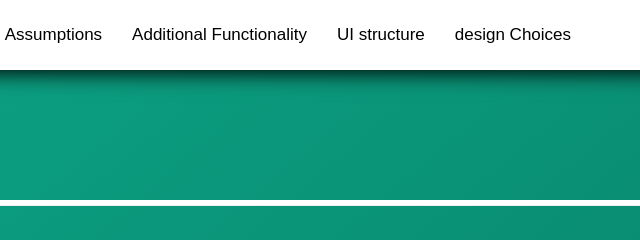
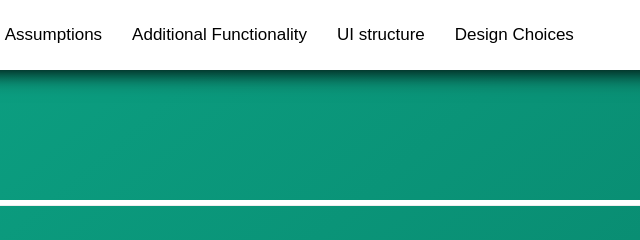
Before and after one commit to setokk/PhysioLink-Backend, a website: page documentation/mobile-documentation.html in a window 1280 px wide. Shown: the top 240 px of the page, 618-1258 px from the left. Drawn offline with Linux system fonts and the light colour scheme.

Commit message:
Lowercase to uppercase

```diff
--- a/documentation/mobile-documentation.html
+++ b/documentation/mobile-documentation.html
@@ -167,7 +167,7 @@
             <li><a href="#assu">Assumptions</a></li>
             <li><a href="#add-func">Additional Functionality</a></li>
             <li><a href="#UI">UI structure</a></li>
-            <li><a href="#design">design Choices</a></li>
+            <li><a href="#design">Design Choices</a></li>
         </ul>
     </header>
     <main>
```
